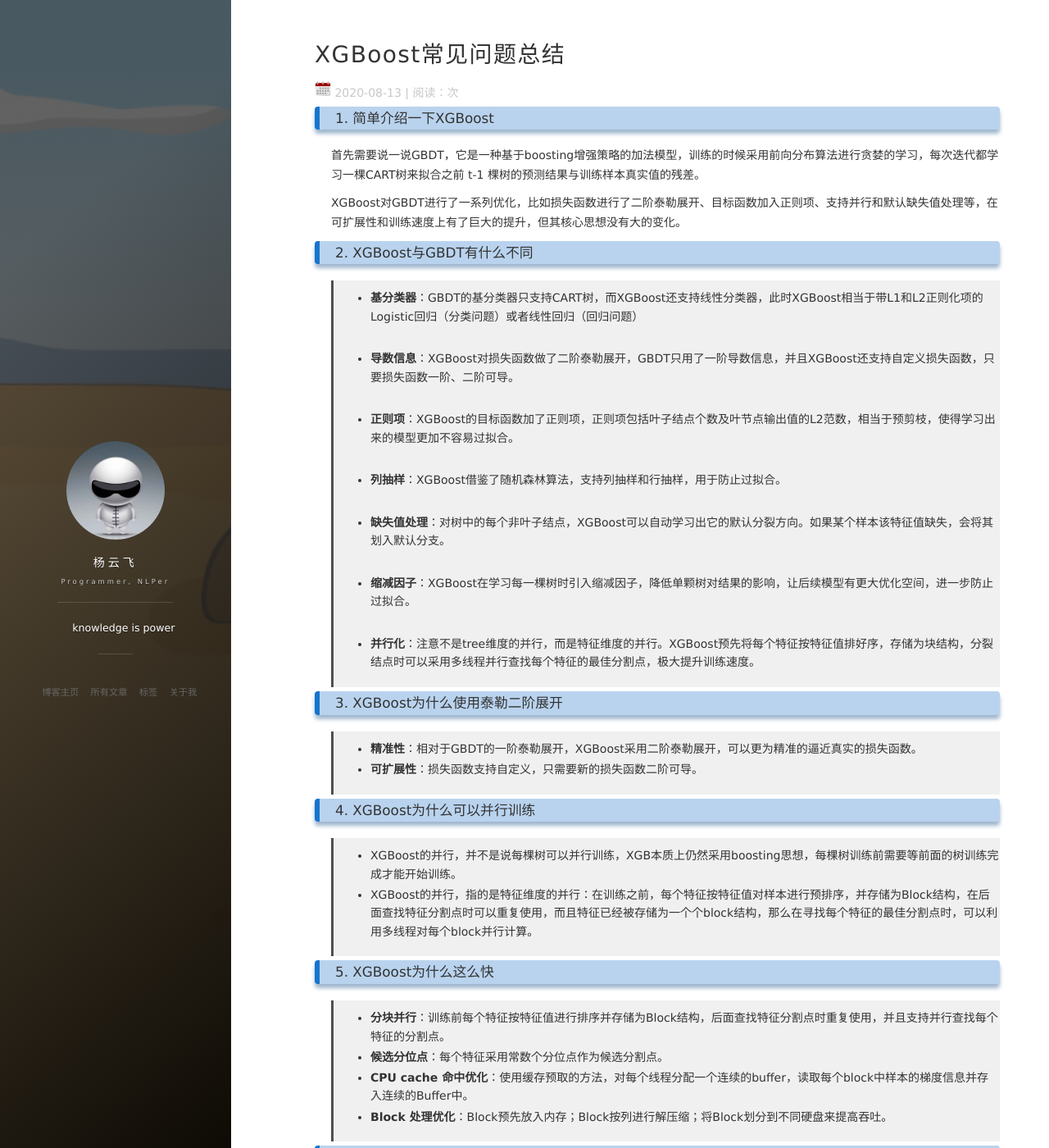
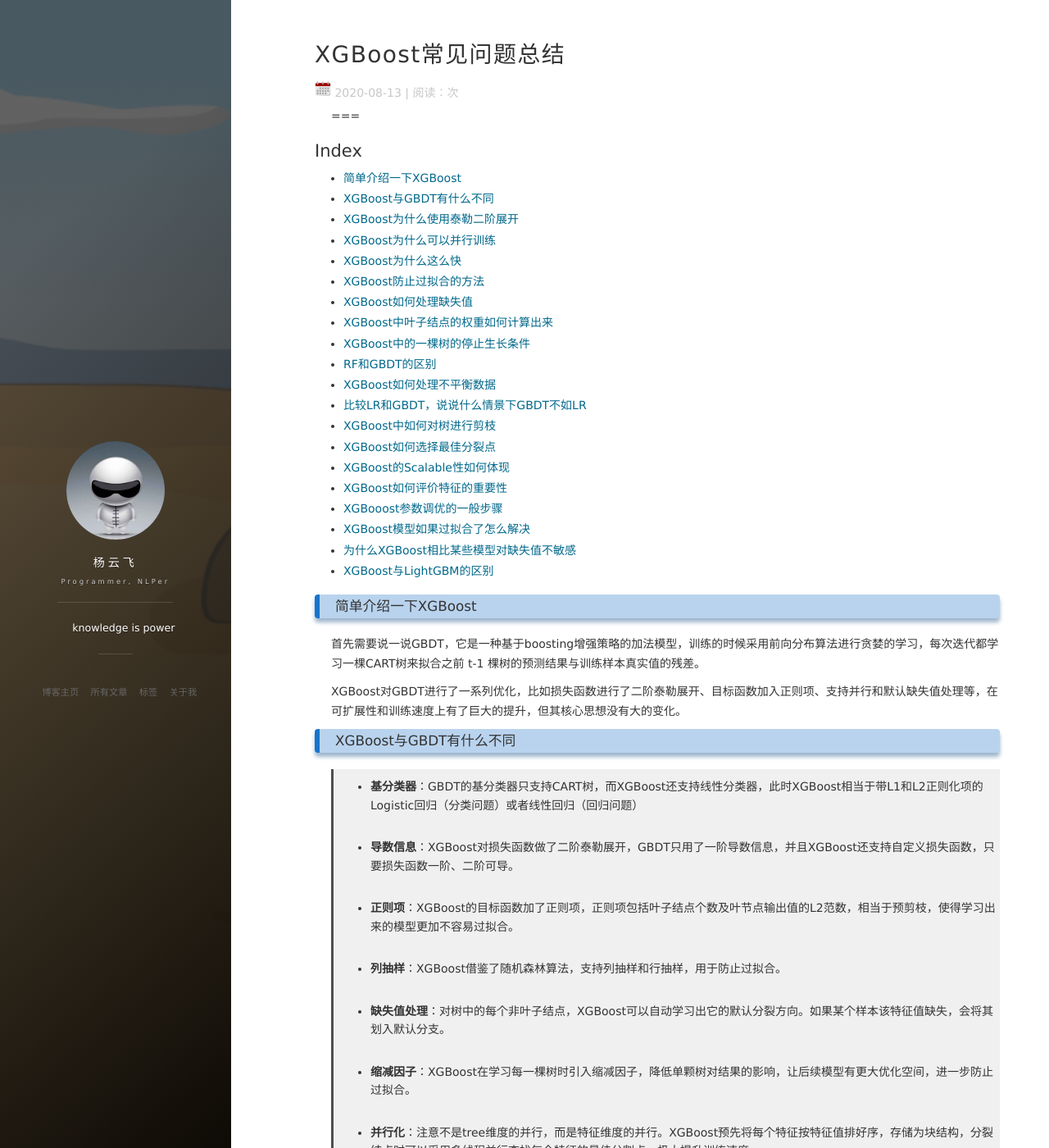
Before and after one commit to king-yyf/king-yyf.github.io, a Jekyll site: the page built from _posts/2020-08-13-xgboost.md, in a window 1280 px wide and 1400 px high. Shown: the whole window at 82% size. Built offline with Jekyll 4.4.1, drawn with Linux system fonts in a browser that asks for light colours; nearby versions of some CDN libraries; comment, search, counter and statistics services are not loaded; some of the changed text lies outside the part shown.

Commit message:
add index

```diff
--- a/_posts/2020-08-13-xgboost.md
+++ b/_posts/2020-08-13-xgboost.md
@@ -5,14 +5,44 @@ date: 2020-08-13
 tags: ML/DL/NLP
 ---
 
-### 1. 简单介绍一下XGBoost
+===
+
+Index
+---
+<!-- TOC -->
+
+- [简单介绍一下XGBoost](#简单介绍一下XGBoost)
+- [XGBoost与GBDT有什么不同](#XGBoost与GBDT有什么不同)
+- [XGBoost为什么使用泰勒二阶展开](#XGBoost为什么使用泰勒二阶展开)
+- [XGBoost为什么可以并行训练](#XGBoost为什么可以并行训练)
+- [XGBoost为什么这么快](#XGBoost为什么这么快)
+- [XGBoost防止过拟合的方法](#XGBoost防止过拟合的方法)
+- [XGBoost如何处理缺失值](#XGBoost如何处理缺失值)
+- [XGBoost中叶子结点的权重如何计算出来](#XGBoost中叶子结点的权重如何计算出来)
+- [XGBoost中的一棵树的停止生长条件](#XGBoost中的一棵树的停止生长条件)
+- [RF和GBDT的区别](#RF和GBDT的区别)
+- [XGBoost如何处理不平衡数据](#XGBoost如何处理不平衡数据)
+- [比较LR和GBDT，说说什么情景下GBDT不如LR](#比较LR和GBDT，说说什么情景下GBDT不如LR)
+- [XGBoost中如何对树进行剪枝](#XGBoost中如何对树进行剪枝)
+- [XGBoost如何选择最佳分裂点](#XGBoost如何选择最佳分裂点)
+- [XGBoost的Scalable性如何体现](#XGBoost的Scalable性如何体现)
+- [XGBoost如何评价特征的重要性](#XGBoost如何评价特征的重要性)
+- [XGBooost参数调优的一般步骤](#XGBooost参数调优的一般步骤)
+- [XGBoost模型如果过拟合了怎么解决](#XGBoost模型如果过拟合了怎么解决)
+- [为什么XGBoost相比某些模型对缺失值不敏感](#为什么XGBoost相比某些模型对缺失值不敏感)
+- [XGBoost与LightGBM的区别](#XGBoost与LightGBM的区别)
+
+<!-- /TOC -->
+
+
+### 简单介绍一下XGBoost
 
 首先需要说一说GBDT，它是一种基于boosting增强策略的加法模型，训练的时候采用前向分布算法进行贪婪的学习，每次迭代都学习一棵CART树来拟合之前 t-1 棵树的预测结果与训练样本真实值的残差。
 
 XGBoost对GBDT进行了一系列优化，比如损失函数进行了二阶泰勒展开、目标函数加入正则项、支持并行和默认缺失值处理等，在可扩展性和训练速度上有了巨大的提升，但其核心思想没有大的变化。
 
 
-### 2. XGBoost与GBDT有什么不同
+### XGBoost与GBDT有什么不同
 
 >* **基分类器**：GBDT的基分类器只支持CART树，而XGBoost还支持线性分类器，此时XGBoost相当于带L1和L2正则化项的Logistic回归（分类问题）或者线性回归（回归问题）
 
@@ -29,20 +59,20 @@ XGBoost对GBDT进行了一系列优化，比如损失函数进行了二阶泰勒
 >* **并行化**：注意不是tree维度的并行，而是特征维度的并行。XGBoost预先将每个特征按特征值排好序，存储为块结构，分裂结点时可以采用多线程并行查找每个特征的最佳分割点，极大提升训练速度。
 
 
-### 3. XGBoost为什么使用泰勒二阶展开
+### XGBoost为什么使用泰勒二阶展开
 
 >* **精准性**：相对于GBDT的一阶泰勒展开，XGBoost采用二阶泰勒展开，可以更为精准的逼近真实的损失函数。
 >* **可扩展性**：损失函数支持自定义，只需要新的损失函数二阶可导。
 
 
 
-### 4. XGBoost为什么可以并行训练
+### XGBoost为什么可以并行训练
 
 >* XGBoost的并行，并不是说每棵树可以并行训练，XGB本质上仍然采用boosting思想，每棵树训练前需要等前面的树训练完成才能开始训练。
 >* XGBoost的并行，指的是特征维度的并行：在训练之前，每个特征按特征值对样本进行预排序，并存储为Block结构，在后面查找特征分割点时可以重复使用，而且特征已经被存储为一个个block结构，那么在寻找每个特征的最佳分割点时，可以利用多线程对每个block并行计算。
 
 
-### 5. XGBoost为什么这么快
+### XGBoost为什么这么快
 
 >* **分块并行**：训练前每个特征按特征值进行排序并存储为Block结构，后面查找特征分割点时重复使用，并且支持并行查找每个特征的分割点。
 >* **候选分位点**：每个特征采用常数个分位点作为候选分割点。
```
Also changed, not shown: other parts of _posts/2020-08-13-xgboost.md (+15 -15 lines), _posts/2020-08-17-matrix2.md (+23 -7 lines), _posts/2020-09-03-bit_operator.md (+1 -26 lines).
